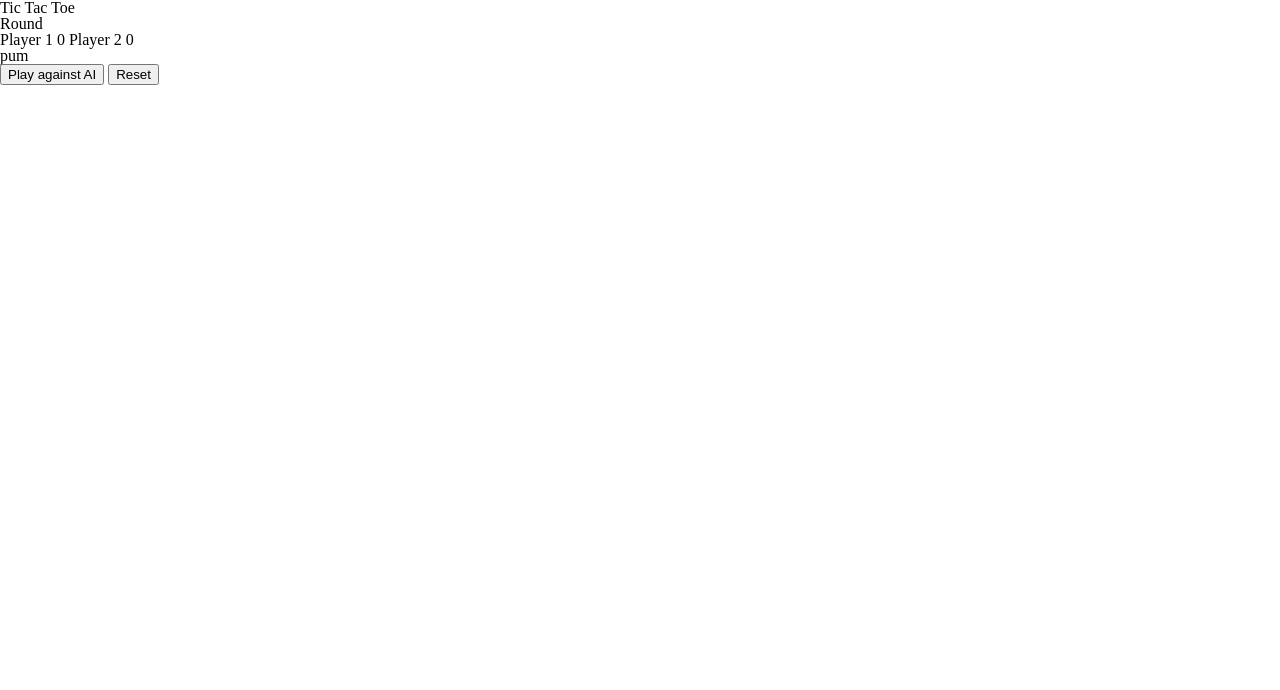
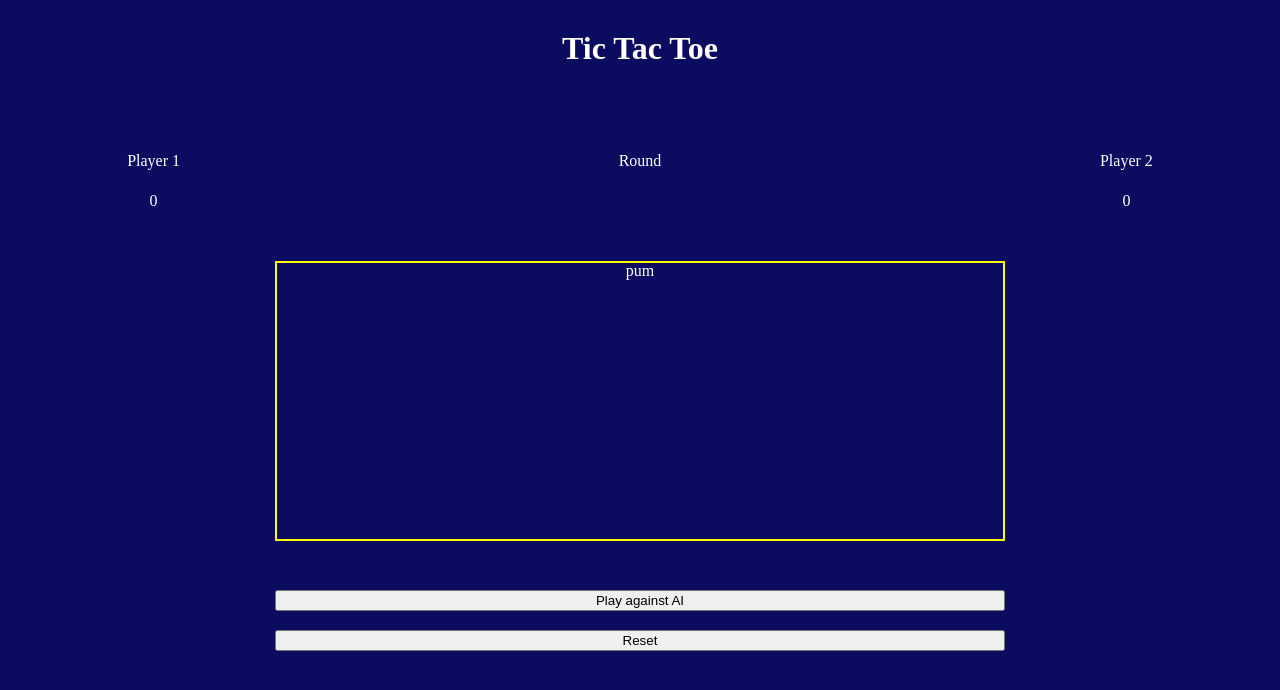
Before and after one commit to gabalbcos/tic-tac-toe, a plain HTML site: page index.html in a window 1280 px wide. Drawn offline with Linux system fonts and the light colour scheme.

Commit message:
add initial css for the game grid and fix a typo in html

```diff
--- a/index.html
+++ b/index.html
@@ -20,12 +20,12 @@
             <span class="grid-player" id="player1">Player 1</span>
             <span class="grid-player-score" id="player1-score">0</span>
 
-            <span class="grid-player" id="'player2">Player 2</span>
+            <span class="grid-player" id="player2">Player 2</span>
             <span class="grid-player-score" id="player2-score">0</span>
 
-            <div class="board-grid">pum</div>
+            <div class="board-grid" id="board-grid">pum</div>
 
-            <button class="button-ai" id="btn-reset">Play against AI</button>
+            <button class="button-ai" id="btn-ai">Play against AI</button>
             <button class="button-reset" id="btn-reset">Reset</button>
         </div>
     </main>
--- a/styles.css
+++ b/styles.css
@@ -0,0 +1,64 @@
+* {
+    box-sizing: border-box;
+    --font-color: rgb(255, 255, 255);
+    --background-color: rgb(11, 11, 95);
+}
+
+body {
+    width: 100vw;
+    height: 100vh;
+    padding: clamp(10px, 1rem, 2rem) clamp(20px, 2rem, 4rem);
+    color: var(--font-color);
+    background-color: var(--background-color);
+}
+
+/* header*/
+
+header {
+    height: 10%;
+}
+
+h1 {
+    font-size: clamp(2rem, 2.5vw, 5rem);
+    font-weight: 900;
+    padding: clamp(1rem, 1vh, 3rem) clamp(1rem, 1vw, 3rem);
+    text-align: center;
+}
+
+/* main */
+
+main {
+    margin-top: clamp(1rem, 3rem, 5rem);
+}
+
+.main-grid {
+    align-items: center;
+    display:grid;
+    grid-template-columns: repeat(5, 1fr);
+    grid-template-rows: repeat(10, 1fr);
+    text-align: center;
+    height: 70vh;
+}
+
+/* grid areas */
+#round{grid-area: 1 / 2 / 2 / 5;}
+#round-count{grid-area: 2 / 3 / 3 / 4;}
+
+#player1{grid-area: 1 / 1 / 2 / 2;}
+#player1-score{grid-area: 2 / 1 / 3 / 2;}
+
+#player2{grid-area: 1 / 5 / 2 / 6;}
+#player2-score{grid-area: 2 / 5 / 3 / 6;}
+
+#board-grid{grid-area: 4 / 2 / 7 / 5;}
+
+#btn-ai{grid-area: 8 / 2 / 9 / 5;}
+#btn-reset{grid-area: 9 / 2 / 10 / 5;}
+
+/* grid-items style */
+
+.board-grid {
+    border: 2px solid yellow;
+    height: clamp(5rem, 35vh,32rem);
+    height: clamp(5rem, 35vh, 32rem);
+}
```
